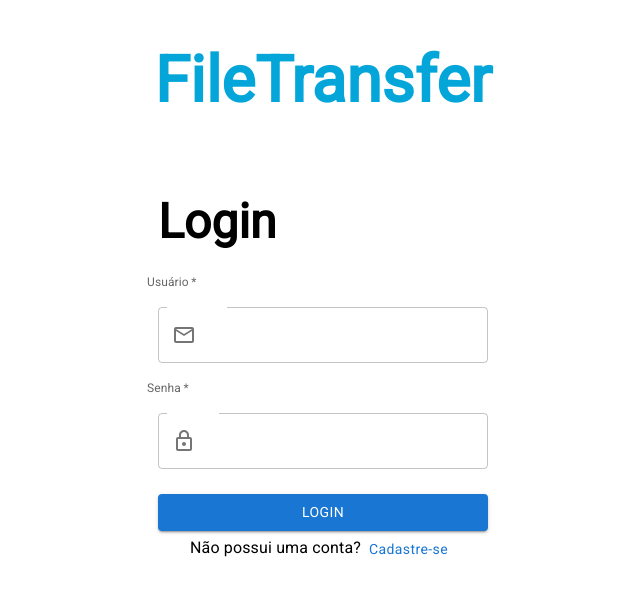
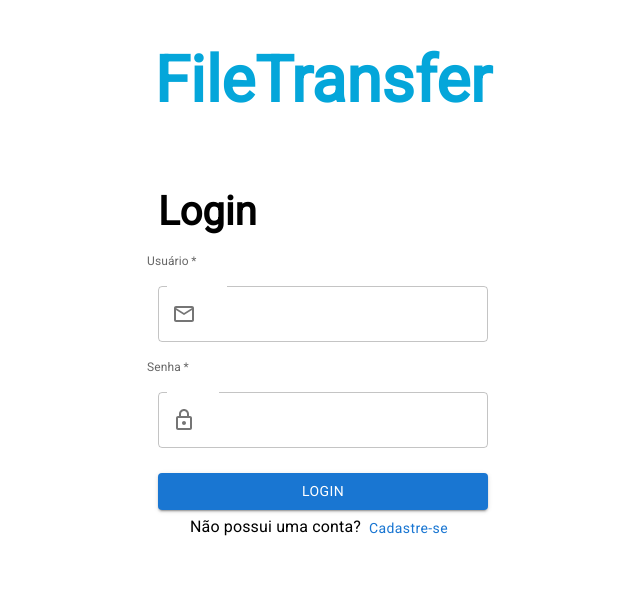
Before and after one commit to xonha/DetaDrive-1, a React (Create React App) app: page / in a window 1280 px wide. Shown: the top 596 px of the page, without its empty margins (317-957 px from the left). Built offline with nearby package versions, Linux system fonts and the light colour scheme.

Commit message:
fix: correção tamanho da fonte no login e cadastro

```diff
--- a/src/features/Login/Login.jsx
+++ b/src/features/Login/Login.jsx
@@ -44,7 +44,7 @@ const LoginPage = () => {
         noValidate
         autoComplete="off"
       >
-        <Title style={{ padding: "0px 25px" }}>Login</Title>
+        <Title style={{ padding: "0px 25px", fontSize:'40px' }}>Login</Title>
         {error && (
           <Alert
             sx={{ margin: "15px" }}
--- a/src/features/Login/Login.styled.jsx
+++ b/src/features/Login/Login.styled.jsx
@@ -1,4 +1,3 @@
-import React from "react";
 import styled from "styled-components";
 
 export const LoginContainer = styled.div`
--- a/src/features/Login/SignUpScreen.jsx
+++ b/src/features/Login/SignUpScreen.jsx
@@ -43,7 +43,7 @@ const SignUpPage = () => {
         noValidate
         autoComplete="off"
       >
-        <Title style={{ padding: "0px 25px" }}>Cadastro</Title>
+        <Title style={{ padding: "0px 25px", fontSize:'40px' }}>Cadastro</Title>
         {error && (
           <Alert
             sx={{ margin: "15px" }}
```
